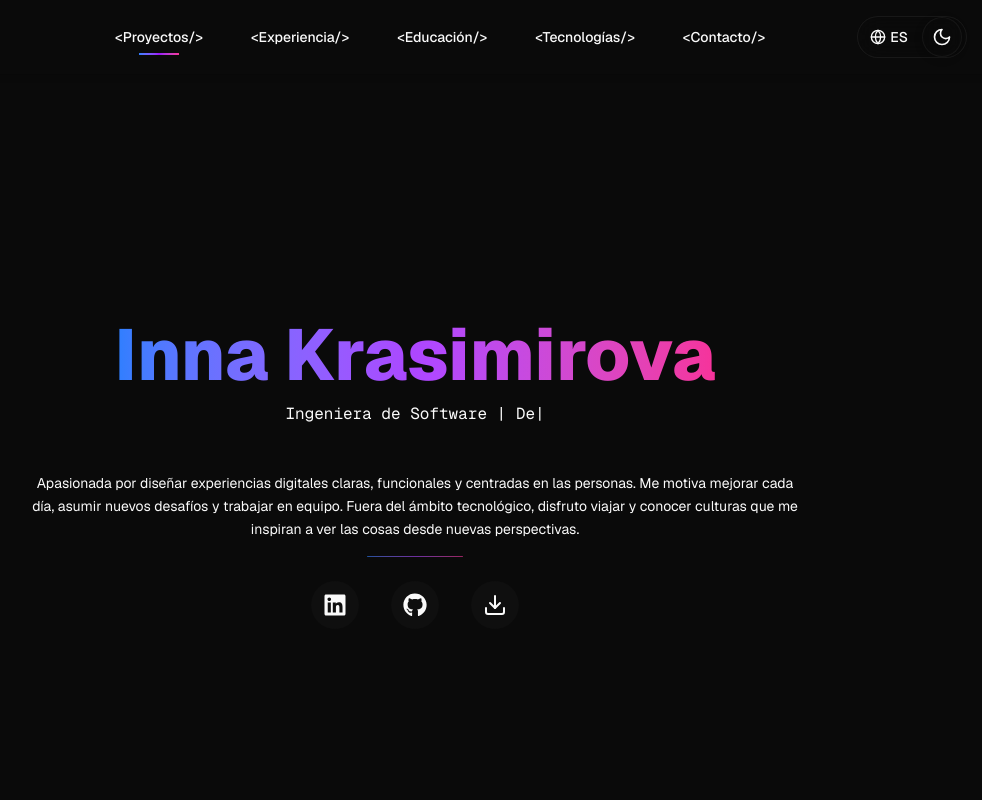
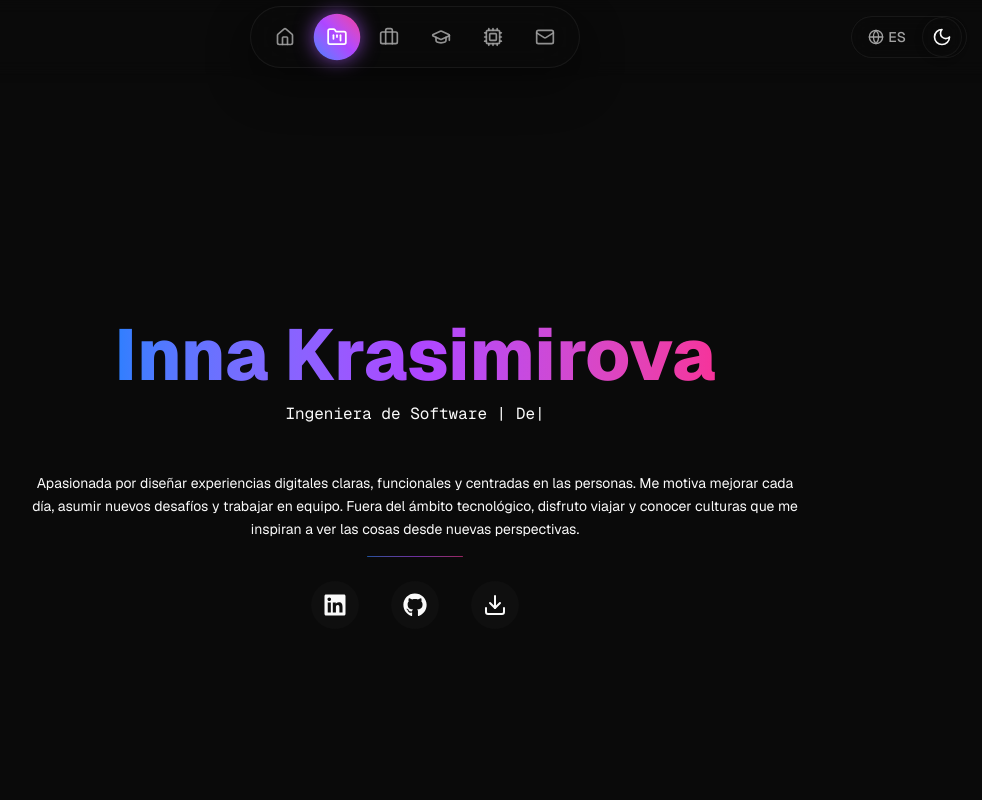
Before and after one commit to innakrasimirova95/ikrasimirova_portfolio, a Next.js app: page / in a window 1280 px wide. Shown: the top 800 px of the page, without its empty margins (225-1207 px from the left). Built offline with nearby package versions, Linux system fonts and the light colour scheme.

Commit message:
feat: implement IconNav component for improved navigation in Header

```diff
--- a/src/components/Header.tsx
+++ b/src/components/Header.tsx
@@ -4,8 +4,75 @@ import React, { useRef, useEffect } from "react";
 import Link from "next/link";
 import { cn } from "@/lib/utils";
 import { ModeToggle } from "@/components/ui/toggle-theme";
-import { Menu, X, Globe } from "lucide-react";
+import {
+  Globe,
+  Briefcase,
+  GraduationCap,
+  FolderKanban,
+  Cpu,
+  Mail,
+  Home,
+} from "lucide-react";
 import { useLanguage } from "@/context/LanguageContext";
+
+function IconNav({
+  navItems,
+  activeSection,
+  handleNavClick,
+  t,
+  className,
+}: {
+  navItems: { href: string; key: string }[];
+  activeSection: string;
+  handleNavClick: (e: React.MouseEvent<HTMLAnchorElement>) => void;
+  t: (key: string) => string;
+  className?: string;
+}) {
+  const iconMap: { [key: string]: React.ReactNode } = {
+    "#": <Home size={20} />,
+    "#proyectos": <FolderKanban size={20} />,
+    "#experience": <Briefcase size={20} />,
+    "#educacion": <GraduationCap size={20} />,
+    "#tecnologias": <Cpu size={20} />,
+    "#contacto": <Mail size={20} />,
+  };
+
+  return (
+    <div
+      className={cn(
+        "flex items-center gap-2 rounded-full px-3 py-2",
+        "bg-muted/70 dark:bg-background/80",
+        "backdrop-blur-xl border border-border/60",
+        "shadow-[0_18px_45px_rgba(0,0,0,0.35)]",
+        className
+      )}
+    >
+      {navItems.map((item) => {
+        const isActive = activeSection === item.href.substring(1) ||
+          (item.href === "#" && activeSection === "");
+
+        return (
+          <Link
+            key={item.href}
+            href={item.href}
+            onClick={handleNavClick}
+            title={t(item.key)}
+            className={cn(
+              "relative flex h-10 w-10 sm:h-11 sm:w-11 items-center justify-center rounded-full",
+              "transition-all duration-250 ease-out",
+              "text-muted-foreground/90",
+              !isActive && "hover:text-foreground hover:bg-foreground/5 dark:hover:bg-white/5",
+              isActive &&
+                "bg-gradient-to-tr from-blue-500 via-purple-500 to-pink-500 text-white shadow-[0_0_18px_rgba(168,85,247,0.7)] scale-[1.06]"
+            )}
+          >
+            {iconMap[item.href]}
+          </Link>
+        );
+      })}
+    </div>
+  );
+}
 
 export function Header({
   showName,
@@ -14,14 +81,11 @@ export function Header({
   showName: boolean;
   activeSection: string;
 }) {
-  const [open, setOpen] = React.useState(false);
   const [langMenuOpen, setLangMenuOpen] = React.useState(false);
   const { lang, setLang, t } = useLanguage();
 
   const langMenuRef = useRef<HTMLDivElement>(null);
-  const mobileNavRef = useRef<HTMLDivElement>(null);
   const langBtnRef = useRef<HTMLButtonElement>(null);
-  const mobileBtnRef = useRef<HTMLButtonElement>(null);
 
   useEffect(() => {
     const handleClickOutside = (event: MouseEvent) => {
@@ -33,14 +97,6 @@ export function Header({
       ) {
         setLangMenuOpen(false);
       }
-      if (
-        mobileNavRef.current &&
-        !mobileNavRef.current.contains(event.target as Node) &&
-        mobileBtnRef.current &&
-        !mobileBtnRef.current.contains(event.target as Node)
-      ) {
-        setOpen(false);
-      }
     };
 
     document.addEventListener("mousedown", handleClickOutside);
@@ -50,6 +106,7 @@ export function Header({
   }, []);
 
   const navItems = [
+    { href: "#", key: "nav.home" },
     { href: "#proyectos", key: "nav.projects" },
     { href: "#experience", key: "nav.experience" },
     { href: "#educacion", key: "nav.education" },
@@ -71,7 +128,14 @@ export function Header({
 
   const handleNavClick = (e: React.MouseEvent<HTMLAnchorElement>) => {
     e.preventDefault();
-    const targetId = e.currentTarget.href.split("#")[1];
+    const href = e.currentTarget.href;
+
+    if (href.endsWith("#")) {
+      window.scrollTo({ top: 0, behavior: "smooth" });
+      return;
+    }
+
+    const targetId = href.split("#")[1];
     const target = document.getElementById(targetId);
     const offset = document.querySelector("header")?.offsetHeight || 0;
 
@@ -80,22 +144,15 @@ export function Header({
         target.getBoundingClientRect().top + window.scrollY - offset;
       window.scrollTo({ top, behavior: "smooth" });
     }
-
-    setOpen(false);
   };
 
   const toggleLangMenu = () => {
-    setOpen(false);
     setLangMenuOpen((prev) => !prev);
   };
 
-  const toggleMobileMenu = () => {
-    setLangMenuOpen(false);
-    setOpen((prev) => !prev);
-  };
-
   return (
-    <header className="sticky top-0 z-50 w-full bg-background shadow-md backdrop-blur-sm">
+    <>
+      <header className="sticky top-0 z-50 w-full bg-background/90 shadow-md backdrop-blur-sm">
         <div className="w-full max-w-6xl mx-auto px-6 py-4 flex items-center justify-between relative">
           <div className="w-40">
             {showName && (
@@ -108,42 +165,22 @@ export function Header({
           </div>
 
           {/* NAV DESKTOP */}
-        <nav className="hidden lg:flex items-center gap-8 mx-auto">
-          {navItems.map((item) => (
-            <Link
-              key={item.href}
-              href={item.href}
-              onClick={handleNavClick}
-              className={cn(
-                "text-sm font-medium relative px-2 py-1 transition-colors",
-                activeSection === item.href.substring(1)
-                  ? "text-foreground before:absolute before:-bottom-1 before:left-1/2 before:-translate-x-1/2 before:w-10 before:h-[2px] before:bg-gradient-to-r before:from-blue-500 before:via-purple-600 before:to-pink-500"
-                  : "text-foreground " +
-                      "hover:text-foreground active:text-foreground " +
-                      "hover:before:absolute active:before:absolute " +
-                      "hover:before:-bottom-1 active:before:-bottom-1 " +
-                      "hover:before:left-1/2 active:before:left-1/2 " +
-                      "hover:before:-translate-x-1/2 active:before:-translate-x-1/2 " +
-                      "hover:before:w-10 active:before:w-10 " +
-                      "hover:before:h-[2px] active:before:h-[2px] " +
-                      "hover:before:bg-gradient-to-r active:before:bg-gradient-to-r " +
-                      "hover:before:from-blue-500 active:before:from-blue-500 " +
-                      "hover:before:via-purple-600 active:before:via-purple-600 " +
-                      "hover:before:to-pink-500 active:before:to-pink-500"
-              )}
-            >
-              {t(item.key)}
-            </Link>
-          ))}
+          <nav className="hidden lg:flex absolute left-1/2 top-1/2 -translate-x-1/2 -translate-y-1/2">
+            <IconNav
+              navItems={navItems}
+              activeSection={activeSection}
+              handleNavClick={handleNavClick}
+              t={t}
+            />
           </nav>
 
-        {/* CLUSTER IDIOMA + TEMA + MENÚ */}
+          {/* CLUSTER IDIOMA + TEMA */}
           <div
             className="
               relative
-            flex items-center gap-0.5
-            rounded-full border border-border/60 bg-background/90 backdrop-blur-md
-            w-auto pr-1
+              flex items-center gap-1
+              rounded-full border border-border/60 bg-background/90
+              backdrop-blur-md px-1
             "
           >
             {/* Botón idioma → abre dropdown */}
@@ -153,8 +190,9 @@ export function Header({
               className="
                 h-9 px-3 rounded-full
                 flex items-center justify-center gap-1
-              text-sm font-medium transition-colors
-              hover:bg-muted/30 active:bg-muted/30
+                text-sm font-medium
+                text-muted-foreground hover:text-foreground
+                transition-colors hover:bg-foreground/5 dark:hover:bg-white/5
               "
               aria-haspopup="listbox"
               aria-expanded={langMenuOpen}
@@ -169,7 +207,7 @@ export function Header({
               <div
                 ref={langMenuRef}
                 className="
-                absolute right-[72px] top-11
+                  absolute right-0 top-11
                   w-40 rounded-2xl border border-border/70
                   bg-background/95 backdrop-blur-xl
                   shadow-[0_18px_45px_rgba(0,0,0,0.55)]
@@ -208,69 +246,19 @@ export function Header({
             )}
 
             <ModeToggle />
-
-          {/* BOTÓN MENÚ MÓVIL */}
-          <button
-            ref={mobileBtnRef}
-            className="
-              h-9 w-9 rounded-full lg:hidden
-              flex items-center justify-center
-              transition-colors
-              hover:bg-muted/30 active:bg-muted/30
-            "
-            onClick={toggleMobileMenu}
-            aria-label="Abrir menú"
-          >
-            {open ? <X size={20} /> : <Menu size={20} />}
-          </button>
           </div>
-
-        {/* MENÚ DESPLEGABLE MÓVIL */}
-        {open && (
-          <div
-            ref={mobileNavRef}
-            className="
-              absolute right-6 top-[60px]
-              w-56 py-3
-              rounded-2xl
-              bg-background/90
-              backdrop-blur-xl
-              border border-border/60
-              shadow-[0_18px_45px_rgba(0,0,0,0.55)]
-              flex flex-col gap-1
-            "
-          >
-            {navItems.map((item) => {
-              const isActive = activeSection === item.href.substring(1);
-              return (
-                <Link
-                  key={item.href}
-                  href={item.href}
-                  onClick={handleNavClick}
-                  className={cn(
-                    "relative flex items-center gap-2 px-4 py-2 text-sm text-left rounded-xl transition-all",
-                    "hover:bg-muted/20 active:bg-muted/20",
-                    "text-foreground"
-                  )}
-                >
-                  {isActive && (
-                    <span className="h-6 w-[2px] rounded-full bg-gradient-to-b from-blue-500 via-purple-500 to-pink-500" />
-                  )}
-                  <span
-                    className={cn(
-                      "flex-1",
-                      isActive &&
-                        "font-semibold bg-gradient-to-r from-blue-500 via-purple-500 to-pink-500 bg-clip-text text-transparent"
-                    )}
-                  >
-                    {t(item.key)}
-                  </span>
-                </Link>
-              );
-            })}
-          </div>
-        )}
         </div>
       </header>
+
+      {/* NAV MOBILE */}
+      <nav className="lg:hidden fixed bottom-4 left-1/2 -translate-x-1/2 z-50">
+        <IconNav
+          navItems={navItems}
+          activeSection={activeSection}
+          handleNavClick={handleNavClick}
+          t={t}
+        />
+      </nav>
+    </>
   );
 }
```
Lines whose indentation alone changed are shown as unchanged.
